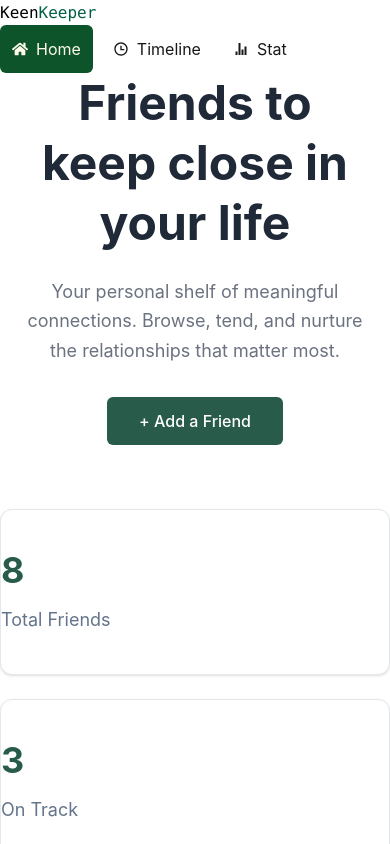
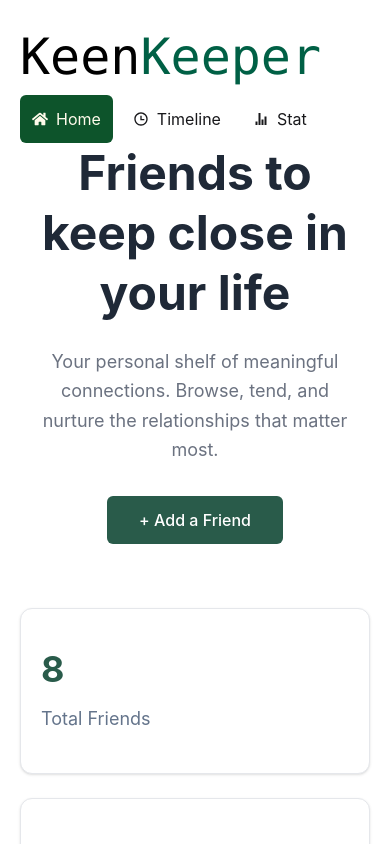
Before and after one commit to tajulrakibtaz/keen-keeper, a React (Vite) app: page / in a window 390 px wide. Shown: the top 844 px of the page. Built offline with nearby package versions, Linux system fonts and the light colour scheme.

Commit message:
added more responsiveness

```diff
--- a/src/componants/navbar.jsx
+++ b/src/componants/navbar.jsx
@@ -6,7 +6,7 @@ import { Link, NavLink } from 'react-router';
 const Navbar = () => {
     return (
         <div className='flex flex-col sm:flex-row sm:justify-between'>
-            <div><samp className='text-black'>Keen</samp><samp className='text-emerald-800'>Keeper</samp></div>
+            <div><samp className='text-black text-[50px]'>Keen</samp><samp className='text-emerald-800 text-[50px]'>Keeper</samp></div>
             <div className='space-x-2'>
             <button>
                    <NavLink
--- a/src/layout/rootlayout.jsx
+++ b/src/layout/rootlayout.jsx
@@ -5,7 +5,7 @@ import Footer from '../componants/footer';
 
 const Rootlayout = () => {
     return (
-        <div >
+        <div className='m-5' >
             <div className='max-w-[1110px] mx-auto '>
             <Navbar></Navbar>
 
--- a/src/pages/home.jsx
+++ b/src/pages/home.jsx
@@ -66,11 +66,11 @@ useEffect(() => {
 
 
 
-     <div className="grid grid-cols-1 sm:grid-cols-2 lg:grid-cols-4 gap-6 mt-16">
+     <div className=" grid grid-cols-1 sm:grid-cols-2 lg:grid-cols-4 gap-6 mt-16">
           {stats.map((item, index) => (
             <div
               key={index}
-              className="bg-white rounded-xl border border-gray-200 py-10 shadow-sm"
+              className="bg-white p-5 rounded-xl border border-gray-200 py-10 shadow-sm"
             >
               <h2 className="text-4xl font-bold text-[#295b4a]">
                 {item.number}
```
